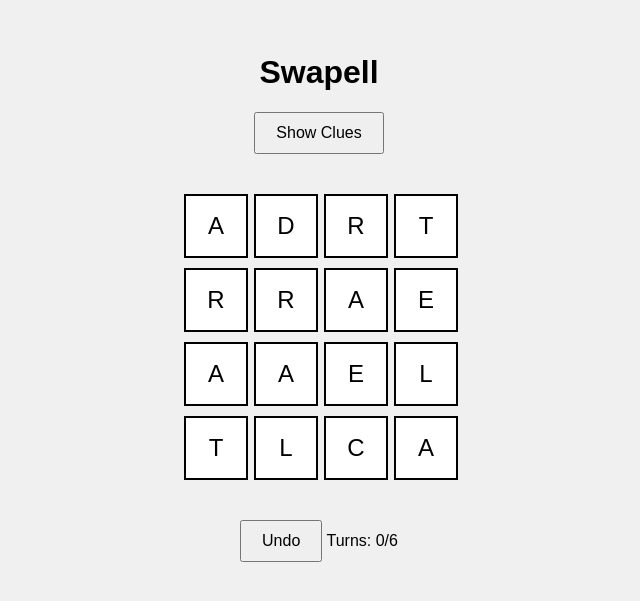
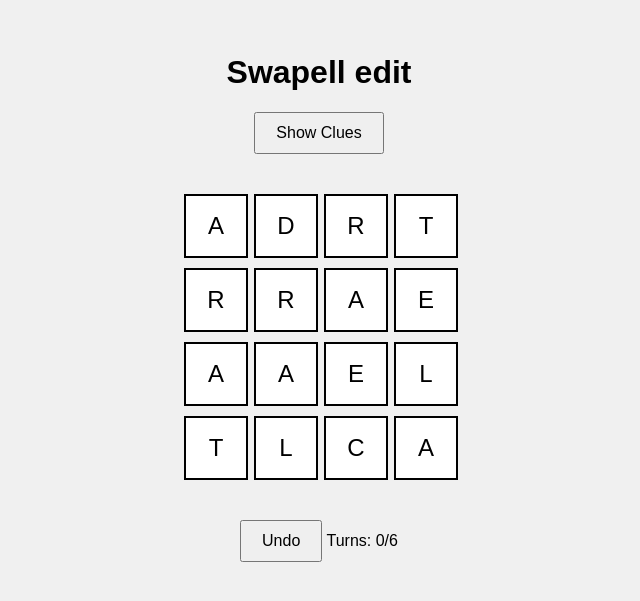
Before and after one commit to uddeepon/swapell, a plain HTML site: page index.html in a window 1280 px wide. Shown: the part 103-704 px from the top of the page, without its empty margins (321-961 px from the left). Drawn offline with Linux system fonts and the light colour scheme.

Commit message:
Update index.html

```diff
--- a/index.html
+++ b/index.html
@@ -8,7 +8,7 @@
 </head>
 <body>
     <div class="container">
-        <h1>Swapell</h1>
+        <h1>Swapell edit</h1>
         <button id="showCluesButton">Show Clues</button>
         <div id="clues" style="display: none;">
             <div>Row Clues: <span id="rowClues"></span></div>
```
